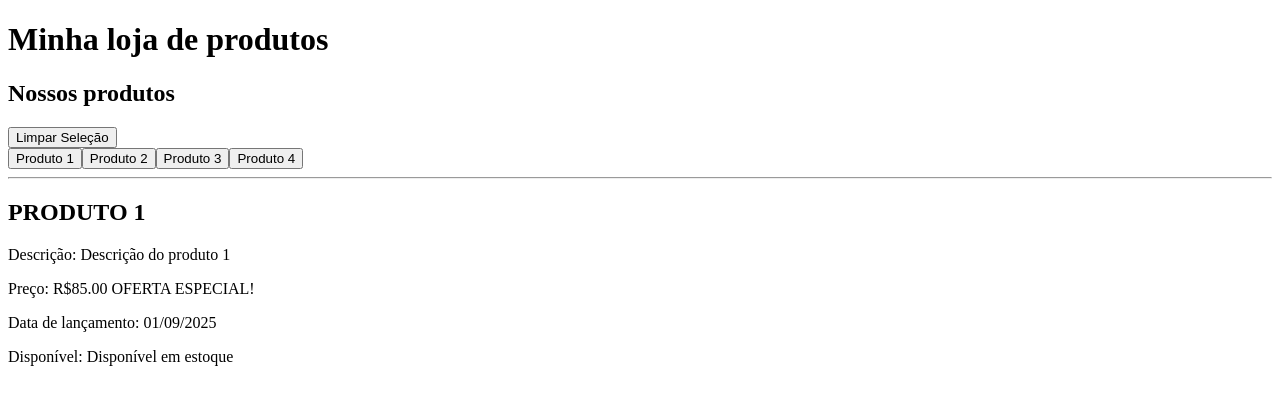
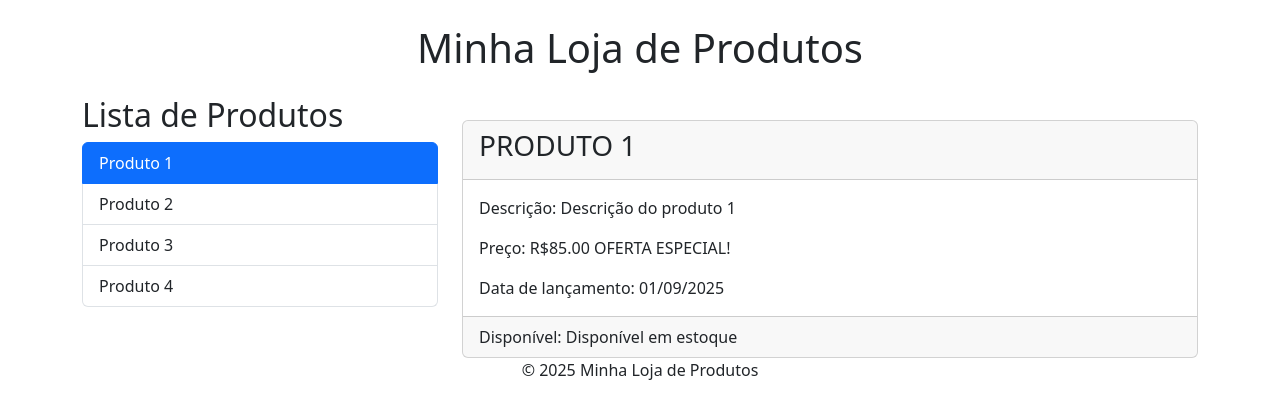
Before and after one commit to RickAlves07/turma-1455-loja-online, an Angular app: page / in a window 1280 px wide. Both pictures are taken after a click on the button "Produto 1". Shown: the top 418 px of the page. Built offline with nearby package versions, Linux system fonts and the light colour scheme.

Commit message:
uso do bootstrap

```diff
--- a/angular.json
+++ b/angular.json
@@ -32,9 +32,12 @@
               }
             ],
             "styles": [
+              "node_modules/bootstrap/dist/css/bootstrap.min.css",
               "src/styles.scss"
             ],
-            "scripts": []
+            "scripts": [
+              "node_modules/bootstrap/dist/js/bootstrap.bundle.min.js"
+            ]
           },
           "configurations": {
             "production": {
@@ -91,9 +94,12 @@
               }
             ],
             "styles": [
+              "node_modules/bootstrap/dist/css/bootstrap.min.css",
               "src/styles.scss"
             ],
-            "scripts": []
+            "scripts": [
+              "node_modules/bootstrap/dist/js/bootstrap.bundle.min.js"
+            ]
           }
         }
       }
--- a/package.json
+++ b/package.json
@@ -17,6 +17,7 @@
     "@angular/platform-browser": "^19.2.0",
     "@angular/platform-browser-dynamic": "^19.2.0",
     "@angular/router": "^19.2.0",
+    "bootstrap": "^5.3.7",
     "rxjs": "~7.8.0",
     "tslib": "^2.3.0",
     "zone.js": "~0.15.0"
--- a/src/app/app.component.html
+++ b/src/app/app.component.html
@@ -1,3 +1,11 @@
-<h1>Minha loja de produtos</h1>
-
-<app-product-list></app-product-list>
+<div class="container mt-4">
+  <header class="mb-4">
+    <h1 class="text-center">{{ title }}</h1>
+  </header>
+  <main>
+    <app-product-list></app-product-list>
+  </main>
+  <footer class="mt-6 text-center">
+    <p>&copy; 2025 Minha Loja de Produtos</p>
+  </footer>
+</div>
--- a/src/app/app.component.ts
+++ b/src/app/app.component.ts
@@ -8,5 +8,5 @@ import { ProductListComponent } from './components/product-list/product-list.com
   styleUrl: './app.component.scss'
 })
 export class AppComponent {
-  title = 'loja-produtos';
+  title = 'Minha Loja de Produtos';
 }
--- a/src/app/components/product-detail/product-detail.component.html
+++ b/src/app/components/product-detail/product-detail.component.html
@@ -1,7 +1,13 @@
-<div>
-    <h2>{{ product.name |uppercase}}</h2>
-    <p>Descrição: {{ product.description }}</p>
-    <p>Preço: {{ product.price |currency:'BRL'}} {{product.onSale | saleBadgePipe:'OFERTA ESPECIAL!' }} </p>
-    <p>Data de lançamento: {{ product.launchDate | date:'dd/MM/yyyy' }}</p>
-    <p>Disponível: {{ product.available | availability}}</p>
+<div class="card mt-4">
+  <div class="card-header">
+    <h3 class="card-title">{{ product.name | uppercase }}</h3>
+  </div>
+  <div class="card-body">
+    <p class="card-text">Descrição: {{ product.description }}</p>
+    <p class="card-text">Preço: {{ product.price | currency:'BRL'}} {{product.onSale | saleBadgePipe:'OFERTA ESPECIAL!' }} </p>
+    <p class="card-text">Data de lançamento: {{ product.launchDate | date:'dd/MM/yyyy' }}</p>
+  </div>
+  <div class="card-footer">
+    <p class="card-text">Disponível: {{ product.available | availability }}</p>
+  </div>
 </div>
--- a/src/app/components/product-list/product-list.component.html
+++ b/src/app/components/product-list/product-list.component.html
@@ -1,16 +1,29 @@
-<h2>Nossos produtos</h2>
-
-@if(selectedProduct) {
-    <button (click)="clearSelection()">Limpar Seleção</button>
-}
-
-<div>
-    @for (product of products; track product.id) {
-        <button (click)="selectProduct(product)">{{ product.name }}</button>
-    }
+<div class="row">
+  <div class="col-md-4">
+    <h2>Lista de Produtos</h2>
+      <div class="list-group">
+        @for (product of products; track product.id) {
+            <button
+            type="button"
+            (click)="selectProduct(product)"
+            class="list-group-item list-group-item-action"
+            [class.active]="selectedProduct?.id === product.id">
+            {{ product.name }}
+          </button>
+        }
+      </div>
+    </div>
+    <div class="col-md-8">
+      @if(selectedProduct) {
+        <app-product-detail [product]="selectedProduct"></app-product-detail>
+      } @else {
+        <div class="alert alert-info">
+          Selecione um produto para ver os detalhes.
+        </div>
+      }
+  </div>
 </div>
 
-<hr>
-@if(selectedProduct) {
-    <app-product-detail [product]="selectedProduct"></app-product-detail>
-}
+<!-- @if(selectedProduct) {
+    <button (click)="clearSelection()">Limpar Seleção</button>
+} -->
--- a/src/app/services/product.service.ts
+++ b/src/app/services/product.service.ts
@@ -40,7 +40,7 @@ export class ProductService {
         discount: 0.15
       },
       {
-        id: 3,
+        id: 4,
         name: 'Produto 4',
         description: 'Descrição do produto 4',
         price: 50,
```
Also changed, not shown: 1 other file (tests, documents, lock files or other folders).
